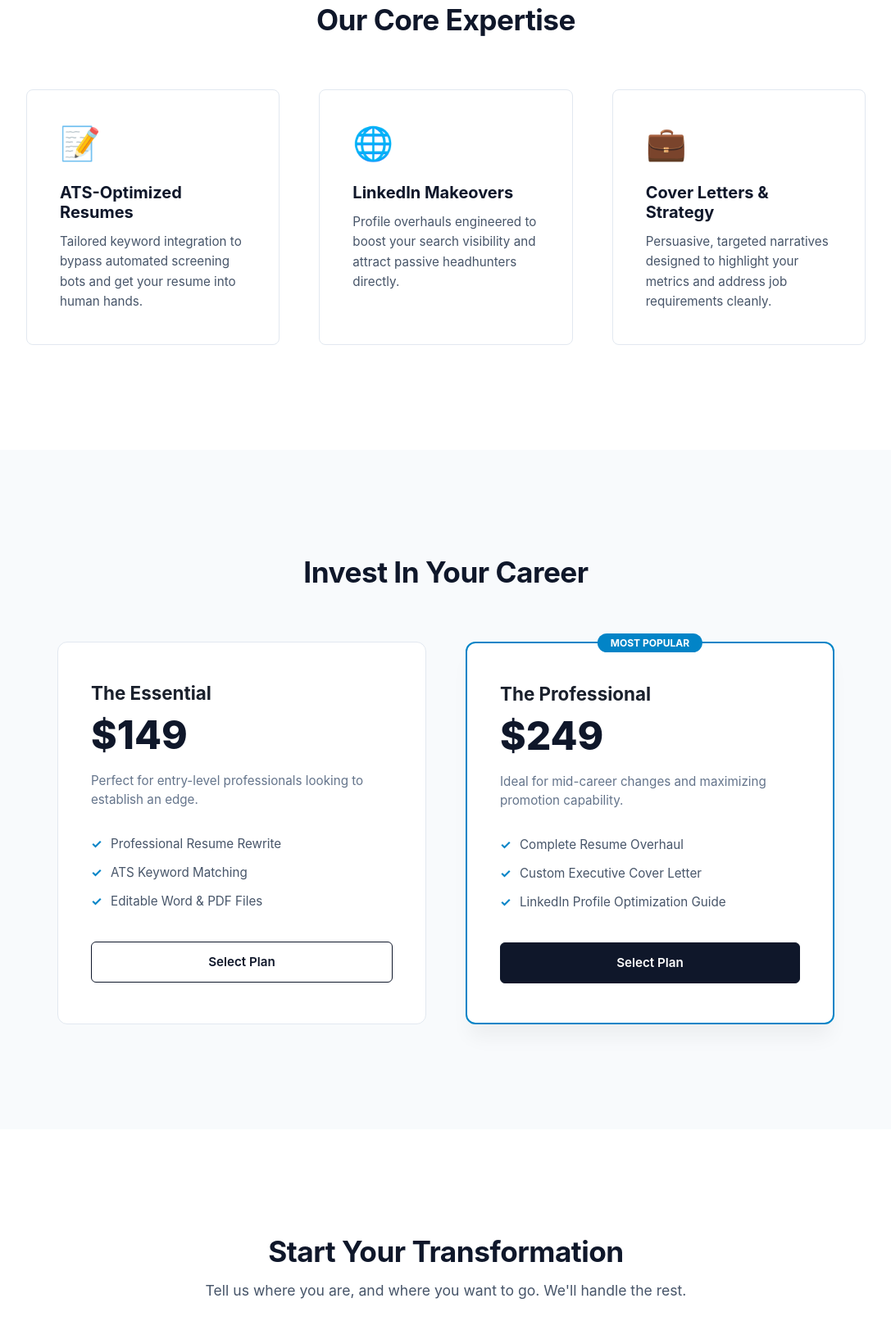
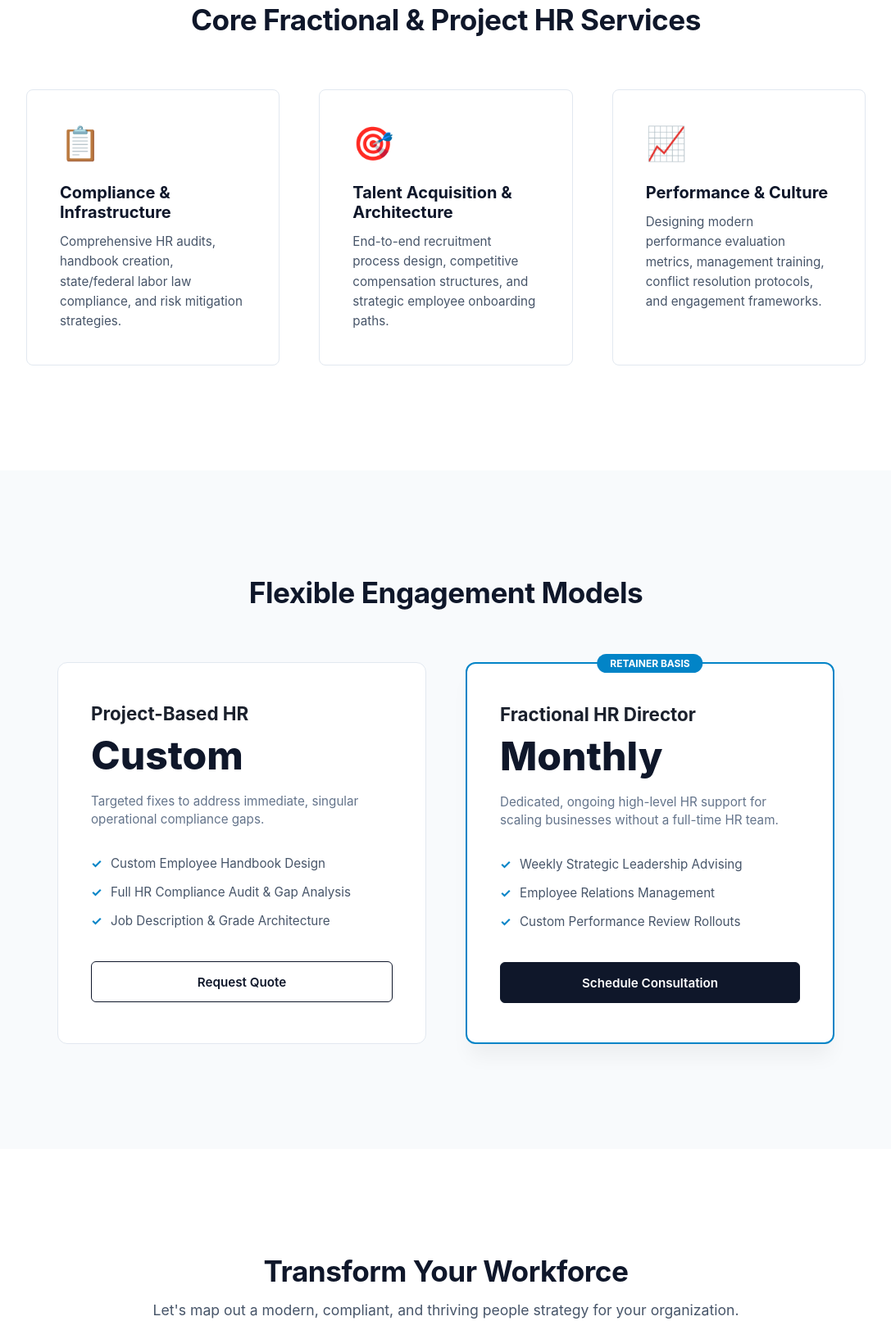
Before and after one commit to Rahool-Chougaonkar/my-website, a plain HTML site: page index.html in a window 1280 px wide. Shown: the part 845-2457 px from the top of the page at 82% size, without its empty margins (96-1183 px from the left). Drawn offline with Linux system fonts and the light colour scheme.

Commit message:
Update index.html

```diff
--- a/index.html
+++ b/index.html
@@ -3,100 +3,100 @@
 <head>
     <meta charset="UTF-8">
     <meta name="viewport" content="width=device-width, initial-scale=1.0">
-    <title>Apex Resume Services | Professional Career Development</title>
+    <title>Apex HR Consulting | Strategic Human Resources Solutions</title>
     <link rel="stylesheet" href="style.css">
 </head>
 <body>
 
     <!-- Navigation -->
     <nav class="navbar">
-        <div class="logo">APEX RESUME.</div>
+        <div class="logo">APEX HR.</div>
         <ul class="nav-links">
             <li><a href="#home">Home</a></li>
-            <li><a href="#services">Services</a></li>
-            <li><a href="#pricing">Pricing</a></li>
-            <li><a href="#contact">Get Started</a></li>
+            <li><a href="#services">Expertise</a></li>
+            <li><a href="#solutions">Solutions</a></li>
+            <li><a href="#contact">Work With Me</a></li>
         </ul>
     </nav>
 
     <!-- Hero Section -->
     <header id="home" class="hero">
         <div class="hero-content">
-            <h1>Land Your Dream Job. Faster.</h1>
-            <p>We craft high-impact, ATS-optimized resumes and LinkedIn profiles that compel recruiters to hit "Hire".</p>
-            <a href="#services" class="btn">Explore Services</a>
+            <h1>Aligning Infrastructure with People Strategy.</h1>
+            <p>On-demand HR leadership, comprehensive compliance auditing, and scalable talent strategies custom-built for growing organizations.</p>
+            <a href="#services" class="btn">View HR Solutions</a>
         </div>
     </header>
 
-    <!-- Services Overview -->
+    <!-- HR Pillars Overview -->
     <section id="services" class="services-section">
-        <h2>Our Core Expertise</h2>
+        <h2>Core Fractional & Project HR Services</h2>
         <div class="grid">
             <div class="card">
-                <div class="icon-box">📝</div>
-                <h3>ATS-Optimized Resumes</h3>
-                <p>Tailored keyword integration to bypass automated screening bots and get your resume into human hands.</p>
+                <div class="icon-box">📋</div>
+                <h3>Compliance & Infrastructure</h3>
+                <p>Comprehensive HR audits, handbook creation, state/federal labor law compliance, and risk mitigation strategies.</p>
             </div>
             <div class="card">
-                <div class="icon-box">🌐</div>
-                <h3>LinkedIn Makeovers</h3>
-                <p>Profile overhauls engineered to boost your search visibility and attract passive headhunters directly.</p>
+                <div class="icon-box">🎯</div>
+                <h3>Talent Acquisition & Architecture</h3>
+                <p>End-to-end recruitment process design, competitive compensation structures, and strategic employee onboarding paths.</p>
             </div>
             <div class="card">
-                <div class="icon-box">💼</div>
-                <h3>Cover Letters & Strategy</h3>
-                <p>Persuasive, targeted narratives designed to highlight your metrics and address job requirements cleanly.</p>
+                <div class="icon-box">📈</div>
+                <h3>Performance & Culture</h3>
+                <p>Designing modern performance evaluation metrics, management training, conflict resolution protocols, and engagement frameworks.</p>
             </div>
         </div>
     </section>
 
-    <!-- Pricing Tables -->
-    <section id="pricing" class="pricing-section">
-        <h2>Invest In Your Career</h2>
+    <!-- Strategic HR Solutions / Scopes -->
+    <section id="solutions" class="pricing-section">
+        <h2>Flexible Engagement Models</h2>
         <div class="pricing-grid">
             <div class="price-card">
-                <h3>The Essential</h3>
-                <div class="price">$149</div>
-                <p class="price-desc">Perfect for entry-level professionals looking to establish an edge.</p>
+                <h3>Project-Based HR</h3>
+                <div class="price">Custom</div>
+                <p class="price-desc">Targeted fixes to address immediate, singular operational compliance gaps.</p>
                 <ul>
-                    <li>Professional Resume Rewrite</li>
-                    <li>ATS Keyword Matching</li>
-                    <li>Editable Word & PDF Files</li>
+                    <li>Custom Employee Handbook Design</li>
+                    <li>Full HR Compliance Audit & Gap Analysis</li>
+                    <li>Job Description & Grade Architecture</li>
                 </ul>
-                <a href="#contact" class="btn btn-outline">Select Plan</a>
+                <a href="#contact" class="btn btn-outline">Request Quote</a>
             </div>
             <div class="price-card featured">
-                <div class="badge">Most Popular</div>
-                <h3>The Professional</h3>
-                <div class="price">$249</div>
-                <p class="price-desc">Ideal for mid-career changes and maximizing promotion capability.</p>
+                <div class="badge">Retainer Basis</div>
+                <h3>Fractional HR Director</h3>
+                <div class="price">Monthly</div>
+                <p class="price-desc">Dedicated, ongoing high-level HR support for scaling businesses without a full-time HR team.</p>
                 <ul>
-                    <li>Complete Resume Overhaul</li>
-                    <li>Custom Executive Cover Letter</li>
-                    <li>LinkedIn Profile Optimization Guide</li>
+                    <li>Weekly Strategic Leadership Advising</li>
+                    <li>Employee Relations Management</li>
+                    <li>Custom Performance Review Rollouts</li>
                 </ul>
-                <a href="#contact" class="btn">Select Plan</a>
+                <a href="#contact" class="btn">Schedule Consultation</a>
             </div>
         </div>
     </section>
 
-    <!-- Strategic Intake Form -->
+    <!-- Strategic Enterprise Intake Form -->
     <section id="contact" class="contact-section">
-        <h2>Start Your Transformation</h2>
-        <p>Tell us where you are, and where you want to go. We'll handle the rest.</p>
+        <h2>Transform Your Workforce</h2>
+        <p>Let's map out a modern, compliant, and thriving people strategy for your organization.</p>
         <form class="contact-form">
-            <input type="text" placeholder="Your Name" required>
-            <input type="email" placeholder="Your Email Address" required>
-            <input type="text" placeholder="Current Job Title / Industry" required>
-            <input type="text" placeholder="Target Job Title or Company" required>
-            <textarea placeholder="Briefly describe your career goals or any specific challenges you're facing..." rows="5" required></textarea>
-            <button type="submit" class="btn">Request a Consultation</button>
+            <input type="text" placeholder="Your Name & Title" required>
+            <input type="text" placeholder="Company Name" required>
+            <input type="email" placeholder="Business Email Address" required>
+            <input type="text" placeholder="Current Employee Count (e.g., 1-50, 50-200)" required>
+            <textarea placeholder="Please describe your primary HR challenges, immediate compliance needs, or hiring goals..." rows="5" required></textarea>
+            <button type="submit" class="btn">Initiate Discovery Call</button>
         </form>
     </section>
 
     <!-- Footer -->
     <footer>
-        <p>&copy; 2026 Apex Resume Services. Elevating professionals globally.</p>
+        <p>&copy; 2026 Apex HR Consulting. Building resilient corporate cultures globally.</p>
     </footer>
 
 </body>
```
